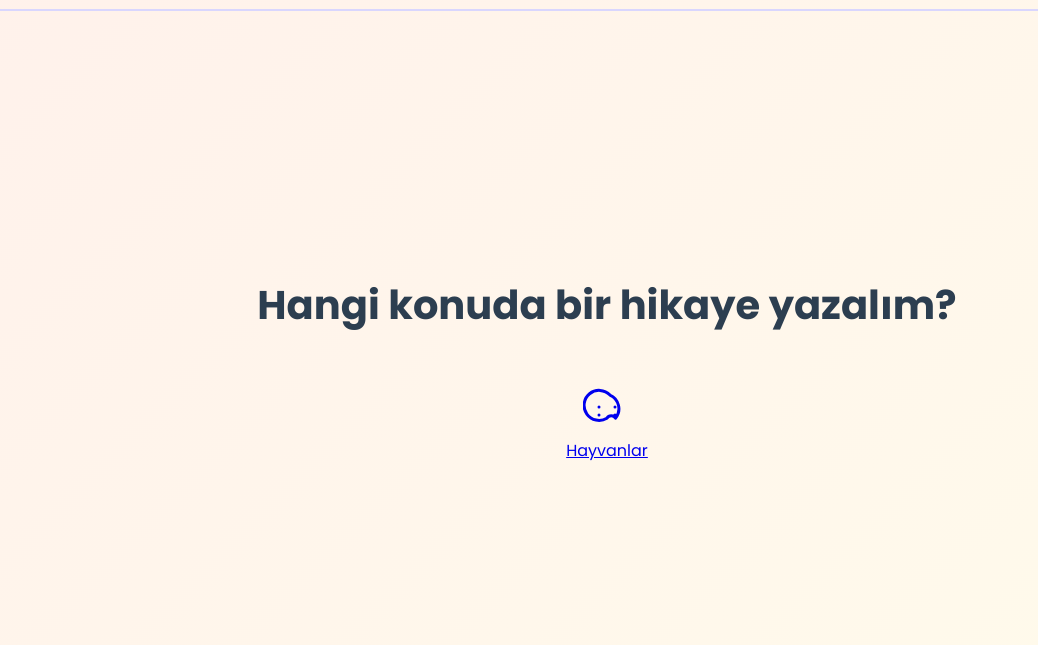
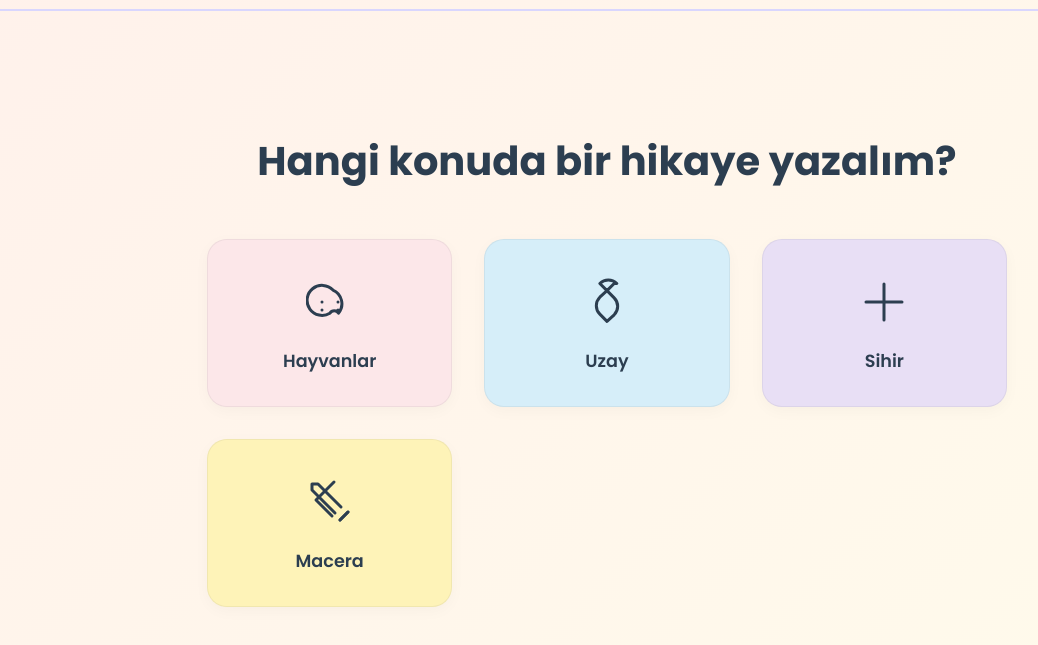
Before and after one commit to can-ozyasar/BTK_Hackathon, a plain HTML site: page hikayeSec.html in a window 1280 px wide. Shown: the part 73-718 px from the top of the page, without its empty margins (33-1071 px from the left). Drawn offline with Linux system fonts and the light colour scheme.

Commit message:
Kategori kartları için stil ve içerik eklendi; yeni kategoriler oluşturuldu.

```diff
--- a/hikayeSec.css
+++ b/hikayeSec.css
@@ -66,3 +66,56 @@ body {
     font-weight: 700;
     margin-bottom: 3rem;
 }
+
+/* === Kategori Izgarası (Grid) === */
+.category-grid {
+    display: grid;
+    /* Masaüstünde 3 sütunlu yapı */
+    grid-template-columns: repeat(3, 1fr);
+    gap: 2rem; /* Kartlar arası boşluk */
+    width: 100%;
+    max-width: 800px;
+}
+
+/* === Kategori Kartı Stilleri === */
+.category-card {
+    background-color: #fff;
+    border-radius: 20px;
+    padding: 2rem 1rem;
+
+    display: flex;
+    flex-direction: column;
+    align-items: center;
+    justify-content: center;
+    gap: 1rem; /* İkon ve yazı arası boşluk */
+
+    text-decoration: none;
+    color: var(--text-dark);
+    font-weight: 600;
+    font-size: 1.1rem;
+
+    border: 1px solid rgba(0, 0, 0, 0.05);
+    box-shadow: 0 4px 15px rgba(0, 0, 0, 0.03);
+    transition: transform 0.3s ease, box-shadow 0.3s ease;
+}
+
+.category-card:hover {
+    transform: translateY(-8px); /* Üzerine gelince hafifçe yukarı kalkar */
+    box-shadow: 0 10px 25px rgba(0, 0, 0, 0.08);
+}
+
+.category-card .icon-container {
+    width: 60px;
+    height: 60px;
+    display: flex;
+    align-items: center;
+    justify-content: center;
+}
+
+/* Kartların renklerini atayan sınıflar */
+.category-card.color-pink          { background-color: var(--cat-pink); }
+.category-card.color-light-blue    { background-color: var(--cat-light-blue); }
+.category-card.color-purple        { background-color: var(--cat-purple); }
+.category-card.color-yellow        { background-color: var(--cat-yellow); }
+.category-card.color-green         { background-color: var(--cat-green); }
+.category-card.color-cyan          { background-color: var(--cat-cyan); }
--- a/hikayeSec.html
+++ b/hikayeSec.html
@@ -30,6 +30,27 @@
                 </div>
                 <span>Hayvanlar</span>
             </a>
+     <a href="#" class="category-card color-light-blue">
+                <div class="icon-container">
+                    <svg xmlns="http://www.w3.org/2000/svg" width="48" height="48" viewBox="0 0 24 24" fill="none" stroke="currentColor" stroke-width="1.5" stroke-linecap="round" stroke-linejoin="round"><path d="M15.58 2.75 12 6.33l-3.58-3.58a6 6 0 0 1 8.49 0Z"/><path d="m12 6.33 3.58 3.58a6 6 0 0 1 0 8.49L12 21.67l-3.58-3.58a6 6 0 0 1 0-8.49L12 6.33Z"/></svg>
+                </div>
+                <span>Uzay</span>
+            </a>
+
+            <a href="#" class="category-card color-purple">
+                <div class="icon-container">
+                    <svg xmlns="http://www.w3.org/2000/svg" width="48" height="48" viewBox="0 0 24 24" fill="none" stroke="currentColor" stroke-width="1.5" stroke-linecap="round" stroke-linejoin="round"><path d="M12 3v18m-9-9h18"/></svg>
+                </div>
+                <span>Sihir</span>
+            </a>
+
+            <a href="#" class="category-card color-yellow">
+                <div class="icon-container">
+                    <svg xmlns="http://www.w3.org/2000/svg" width="48" height="48" viewBox="0 0 24 24" fill="none" stroke="currentColor" stroke-width="1.5" stroke-linecap="round" stroke-linejoin="round"><path d="M14.5 17.5 3 6V3h3l11.5 11.5"/><path d="M13 19 5 11l9-9"/><path d="m17 21 4-4"/><path d="m21 17-4 4"/></svg>
+                </div>
+                <span>Macera</span>
+            </a>
+
 
 
 
```
